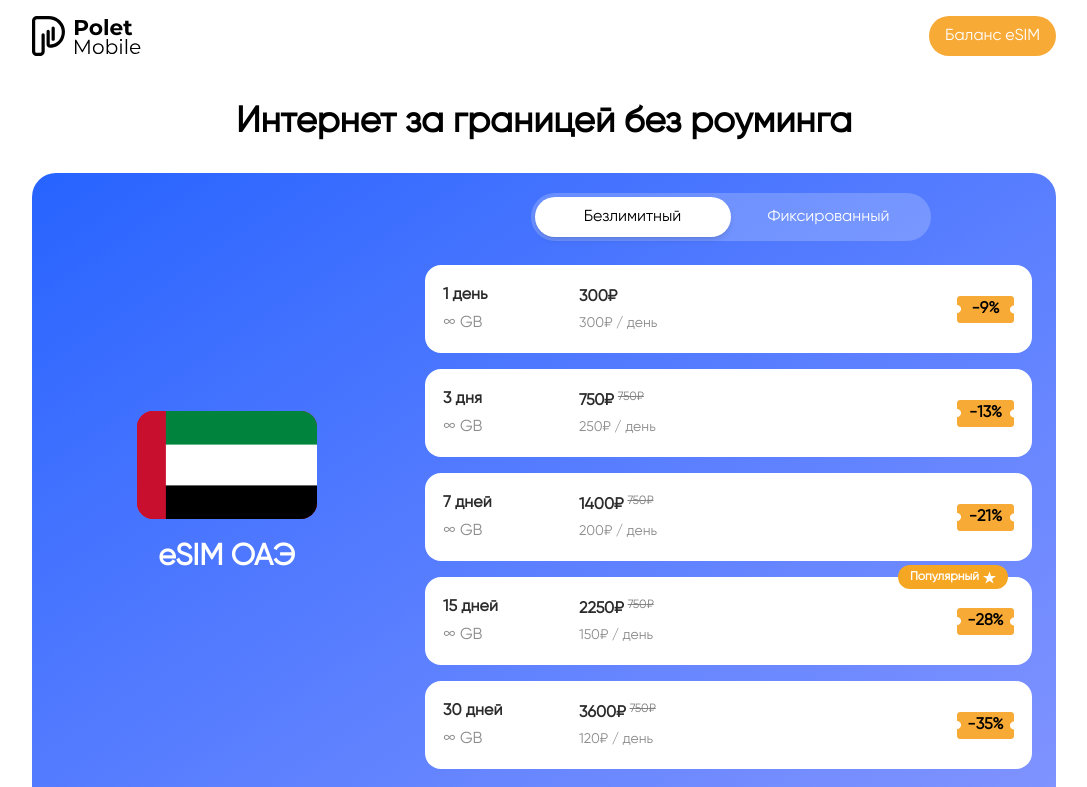
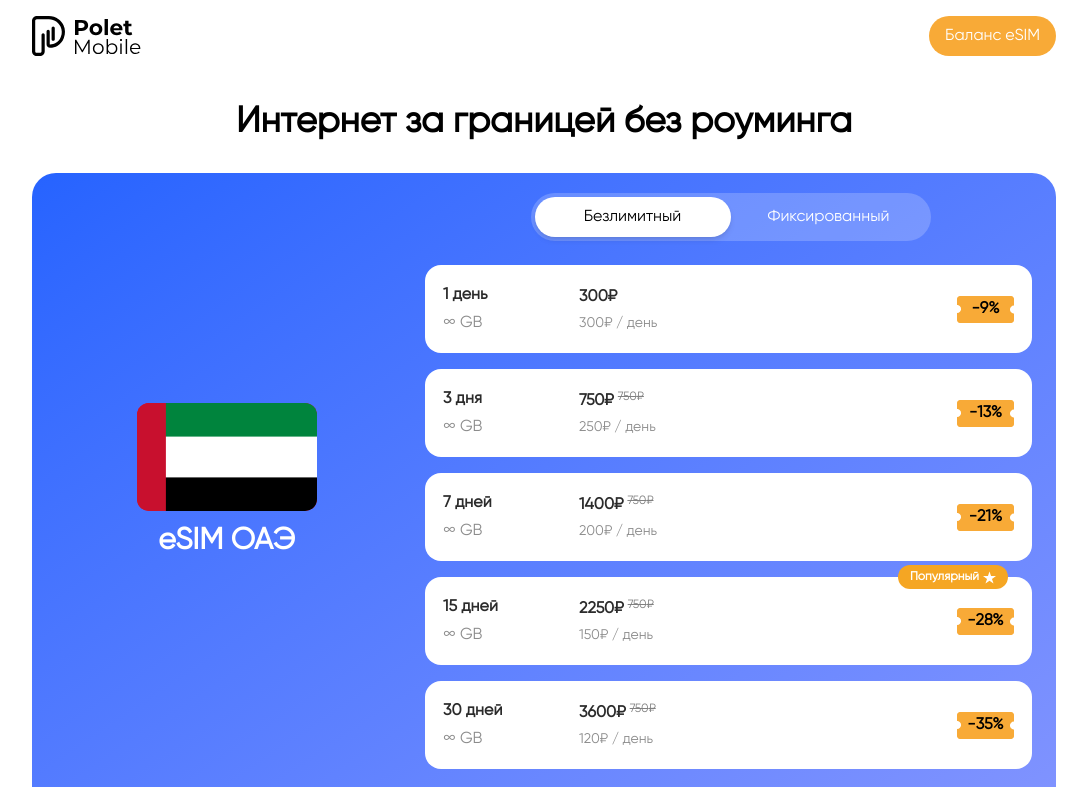
Before and after one commit to margocoding/mobile_internet_webapp, a React (Vite) app: page /tariff/0d7h6e4f-2g5i-50h1-d4e2-f5g6h7i8a9da in a window 1280 px wide. Shown: the top 787 px of the page, without its empty margins (96-1183 px from the left). Built offline with nearby package versions, Linux system fonts and the light colour scheme.

Commit message:
tariff page fix

```diff
--- a/src/pages/TariffPage.tsx
+++ b/src/pages/TariffPage.tsx
@@ -259,14 +259,13 @@
                     <div className="grid grid-cols-1 lg:grid-cols-[1fr_1.75fr] gap-4 sm:gap-6">
                         {/* LEFT  bg-[url('/images/tariff/background.png')]*/}
                         <div className="bg-cover bg-center rounded-2xl overflow-hidden md:min-h-105 lg:h-full">
-                            <div
-                                className="h-full space-y-5 px-5 max-sm:px-8 md:py-8 max-md:p-3 flex md:flex-col max-md:justify-between justify-center items-center text-center">
+                            <div className="flex items-center justify-center gap-3 h-full md:flex-col text-center">
                                 <img
                                     src={tariff.icon}
                                     alt="Turkey"
-                                    className="w-45 max-md:w-20 md:mt-6 sm:mt-10 rounded-2xl"
+                                    className="w-45 max-md:w-15 rounded-xl"
                                 />
-                                <h2 className="text-white text-3xl font-bold max-md:text-xl">
+                                <h2 className="m-0 text-white text-3xl max-md:text-xl font-bold">
                                     eSIM {tariff.name}
                                 </h2>
                             </div>
```
